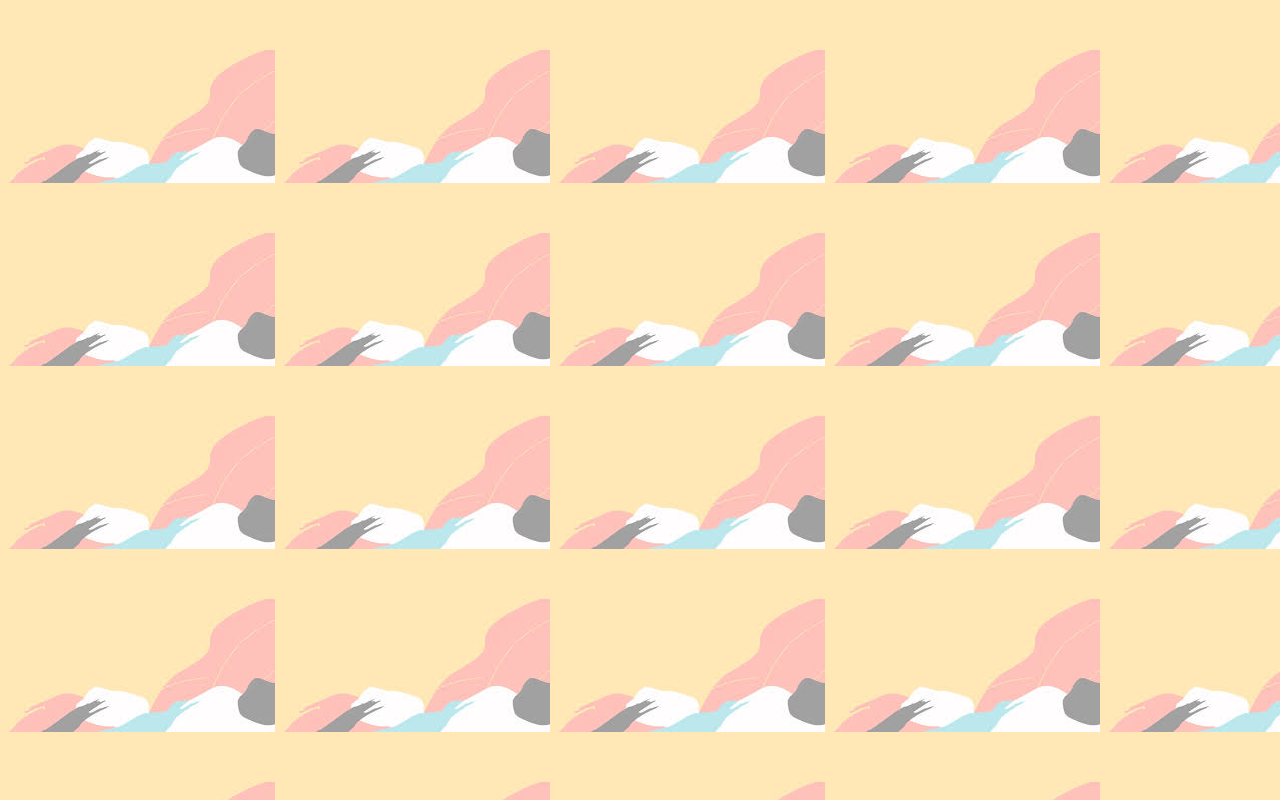
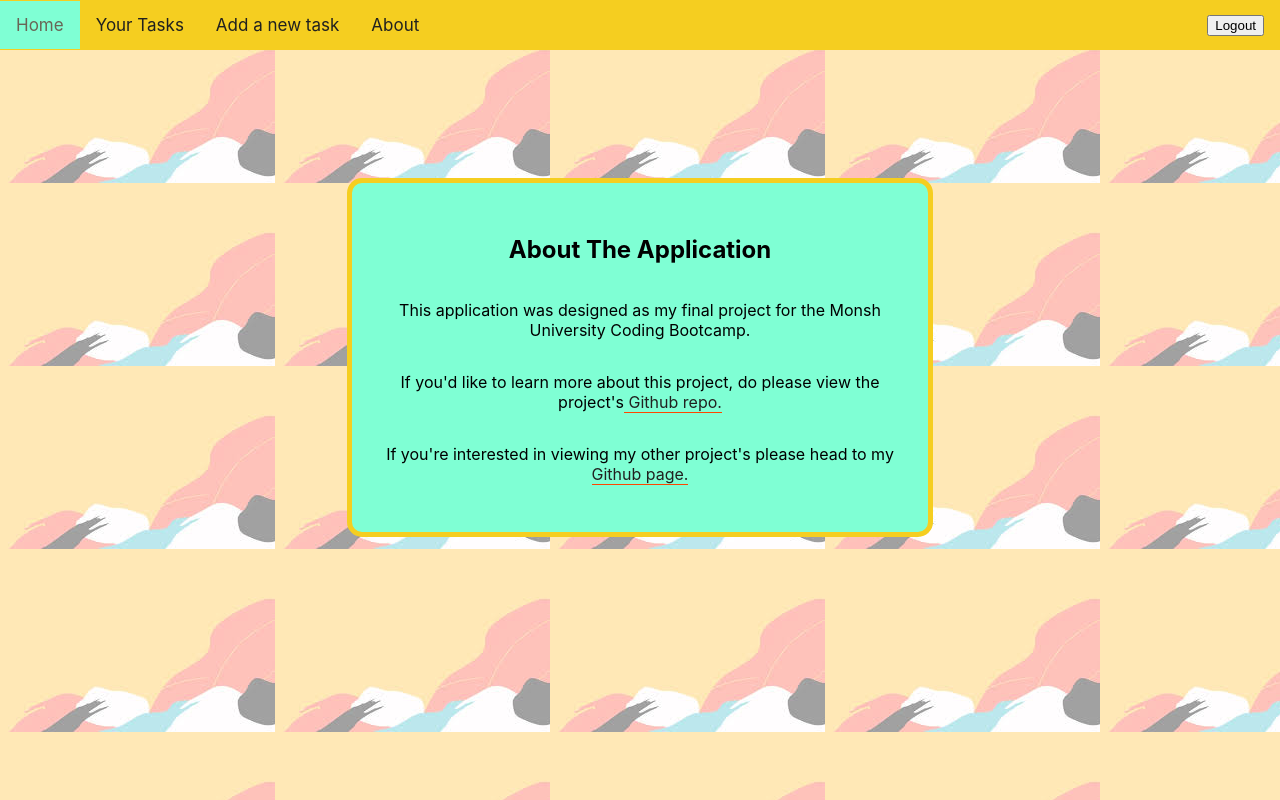
Before and after one commit to avvisingh/In-Sync, a React (Create React App) app in the folder client/: page /about in a window 1280 px wide. Built offline with nearby package versions, Linux system fonts and the light colour scheme.

Commit message:
About page added and styled

```diff
--- a/client/src/App.js
+++ b/client/src/App.js
@@ -7,6 +7,7 @@ import NewUser from "./Pages/NewUser";
 import TaskList from "./Pages/TaskList";
 import TaskDetails from "./Pages/TaskDetails";
 import CreateTask from "./Pages/CreateTask";
+import About from "./Pages/About";
 
 function App() {
   return (
@@ -36,6 +37,10 @@ function App() {
               <Navbar />
               <CreateTask />
             </Route>
+            <Route path="/about">
+              <Navbar />
+              <About />
+            </Route>
             {/* <Route exact path="/myprofile">
                 <Home />
               </Route> */}
--- a/client/src/Components/Navbar.js
+++ b/client/src/Components/Navbar.js
@@ -10,7 +10,7 @@ const Navbar = () => {
       </Link>
       <Link to="/tasks">Your Tasks</Link>
       <Link to="/createtask">Add a new task</Link>
-      <Link to="/">About</Link>
+      <Link to="/about">About</Link>
       <Logout />
     </div>
   );
--- /dev/null
+++ b/client/src/Pages/About.js
@@ -0,0 +1,33 @@
+import { Link } from "react-router-dom";
+import "../Styles/About.css";
+
+const About = () => {
+  return (
+    <div className="containing">
+      <div className="about">
+        <h2>About The Application</h2>
+        <p>
+          This application was designed as my final project for the Monsh
+          University Coding Bootcamp.
+        </p>
+        <p>
+          If you'd like to learn more about this project, do please view the
+          project's
+          <a className="git-link" href="https://github.com/avvisingh/In-Sync">
+            {" "}
+            Github repo.
+          </a>
+        </p>
+        <p>
+          If you're interested in viewing my other project's please head to my{" "}
+          <a className="git-link" href="https://github.com/avvisingh">
+            {" "}
+            Github page.
+          </a>
+        </p>
+      </div>
+    </div>
+  );
+};
+
+export default About;
--- /dev/null
+++ b/client/src/Styles/About.css
@@ -0,0 +1,19 @@
+.containing {
+  margin-top: 10%;
+}
+
+.about {
+  margin: auto;
+  text-align: center;
+  display: flex;
+  flex-direction: column;
+  background-color: aquamarine;
+  width: 40%;
+  padding: 2.5%;
+  border: 5px solid #f5ce20;
+  border-radius: 15px;
+}
+
+.git-link {
+  border-bottom: orangered 0.1em solid;
+}
```
Also changed, not shown: 1 other file (tests, documents, lock files or other folders).
